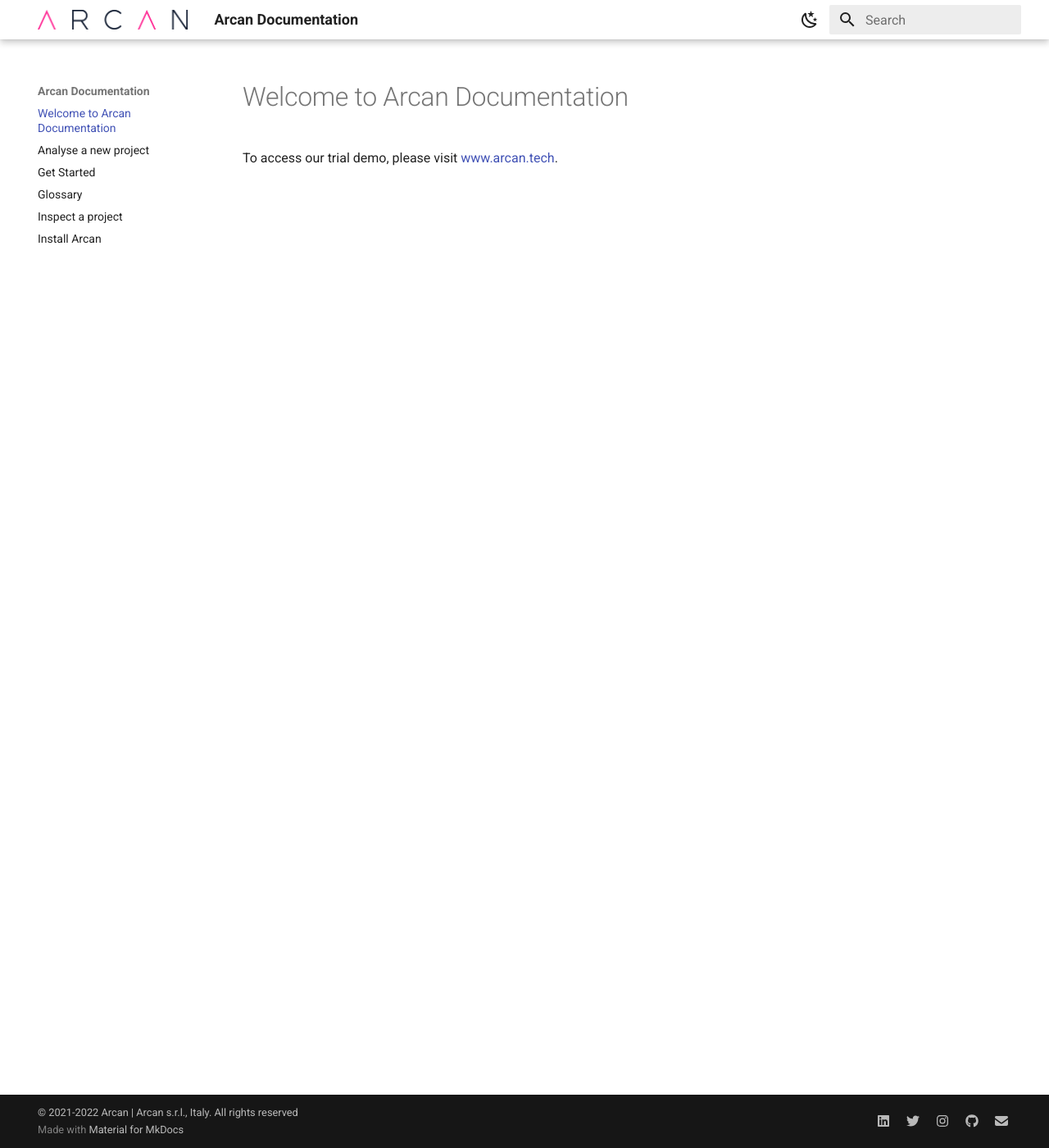
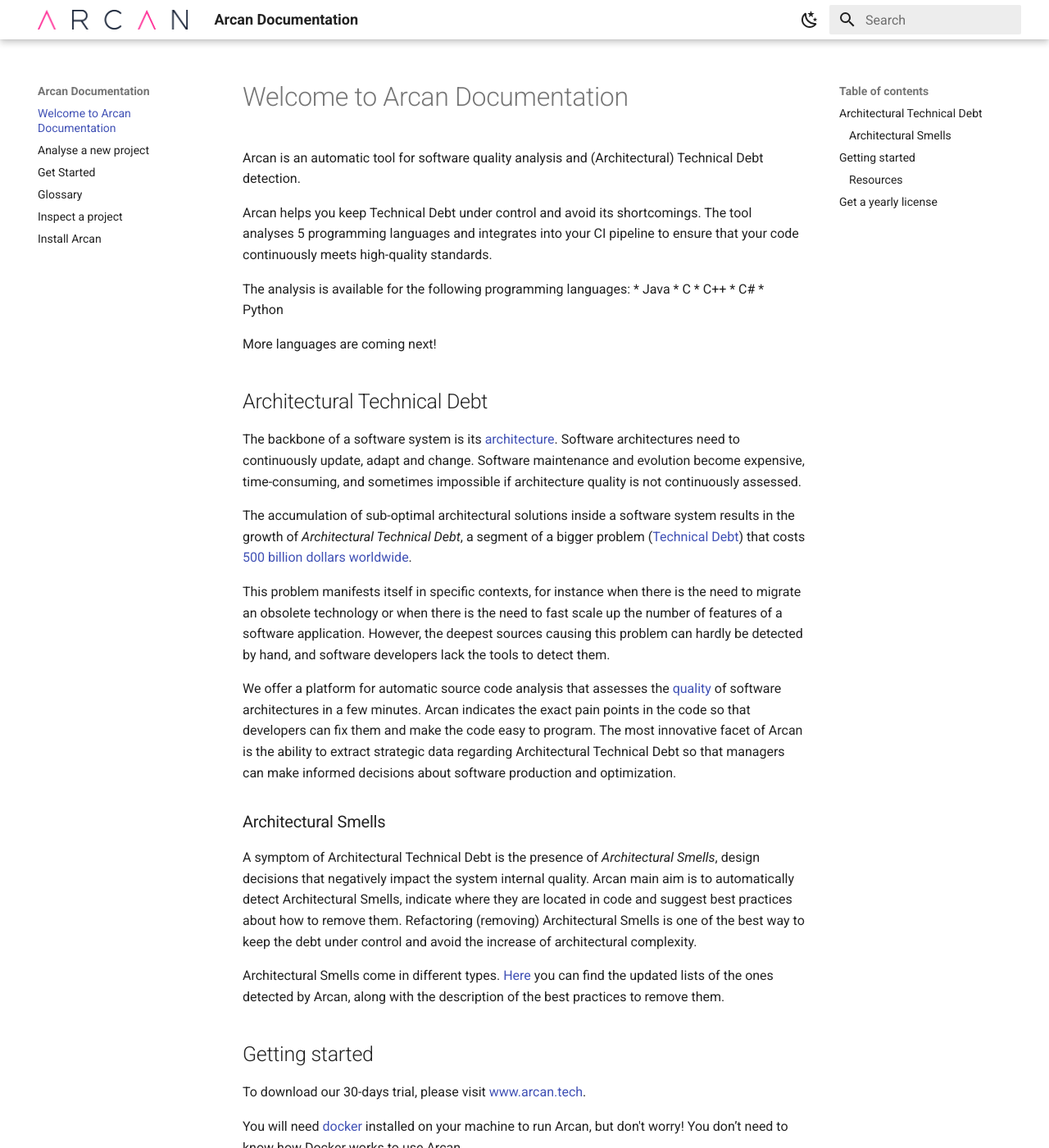
Before and after one commit to Arcan-Tech/arcan-docs, an MkDocs documentation site: the page built from docs/index.md, in a window 1280 px wide and 1400 px high. Shown: the whole window at 82% size. Built offline with MkDocs 1.6.1 and Material for MkDocs 9.7.7, drawn with Linux system fonts in a browser that asks for light colours; the version menu is left out; some of the changed text lies outside the part shown.

Commit message:
Extended index

```diff
--- a/docs/index.md
+++ b/docs/index.md
@@ -1,3 +1,51 @@
 # Welcome to Arcan Documentation
 
-To access our trial demo, please visit [www.arcan.tech](https://www.arcan.tech).
+Arcan is an automatic tool for software quality analysis and (Architectural) Technical Debt detection.
+
+Arcan helps you keep Technical Debt under control and avoid its shortcomings. The tool analyses 5 programming languages
+and integrates into your CI pipeline to ensure that your code continuously meets high-quality standards.
+
+The analysis is available for the following programming languages:
+* Java
+* C
+* C++
+* C#
+* Python
+
+More languages are coming next!
+
+## Architectural Technical Debt
+
+The backbone of a software system is its [architecture](https://martinfowler.com/architecture/). Software architectures need to continuously update, adapt and change. Software maintenance and evolution become expensive, time-consuming, and sometimes impossible if architecture quality is not continuously assessed.
+
+The accumulation of sub-optimal architectural solutions inside a software system results in the growth of *Architectural Technical Debt*, a segment of a bigger problem ([Technical Debt](https://martinfowler.com/bliki/TechnicalDebt.html)) that costs [500 billion dollars worldwide](https://stripe.com/files/reports/the-developer-coefficient.pdf).
+
+This problem manifests itself in specific contexts, for instance when there is the need to migrate an obsolete technology or when there is the need to fast scale up the number of features of a software application. However, the deepest sources causing this problem can hardly be detected by hand, and software developers lack the tools to detect them.
+
+We offer a platform for automatic source code analysis that assesses the [quality](https://iso25000.com/index.php/en/iso-25000-standards/iso-25010) of software architectures in a few minutes. Arcan indicates the exact pain points in the code so that developers can fix them and make the code easy to program. The most innovative facet of Arcan is the ability to extract strategic data regarding Architectural Technical Debt so that managers can make informed decisions about software production and optimization.
+
+### Architectural Smells
+
+A symptom of Architectural Technical Debt is the presence of *Architectural Smells*, design decisions that negatively impact the system internal quality. Arcan main aim is to automatically detect Architectural Smells, indicate where they are located in code and suggest best practices about how to remove them. Refactoring (removing) Architectural Smells is one of the best way to keep the debt under control and avoid the increase of architectural complexity.
+
+Architectural Smells come in different types. [Here](https://github.com/Arcan-Tech/arcan-trial/raw/main/documentation/manual_architectural_smells.pdf) you can find the updated lists of the ones detected by Arcan, along with the description of the best practices to remove them.
+
+## Getting started
+
+To download our 30-days trial, please visit [www.arcan.tech](https://www.arcan.tech/get-started/).
+
+You will need [docker](https://docs.docker.com/get-docker/) installed on your machine to run Arcan, but don't worry! You don’t need to know how Docker works to use Arcan.
+
+You can also have a quick look to the tool with the Arcan [online demo](https://demo.arcan.tech/).
+
+### Resources
+
+* [How to install](installation.md)
+* [How to run the first analysis](get_started.md)
+
+## Get a yearly license
+
+Arcan is distributed on-premise and in the cloud with yearly licence.
+Pricing depends on the size of the application portfolio to analyse and the number of needed floating licenses.
+
+Contact us at <info@arcan.tech> or leave a message on our [website](https://www.arcan.tech/contact/) to get a quote.
```
Also changed, not shown: docs/analyse_project.md (+4 -2 lines), docs/get_started.md (+2 -2 lines).
